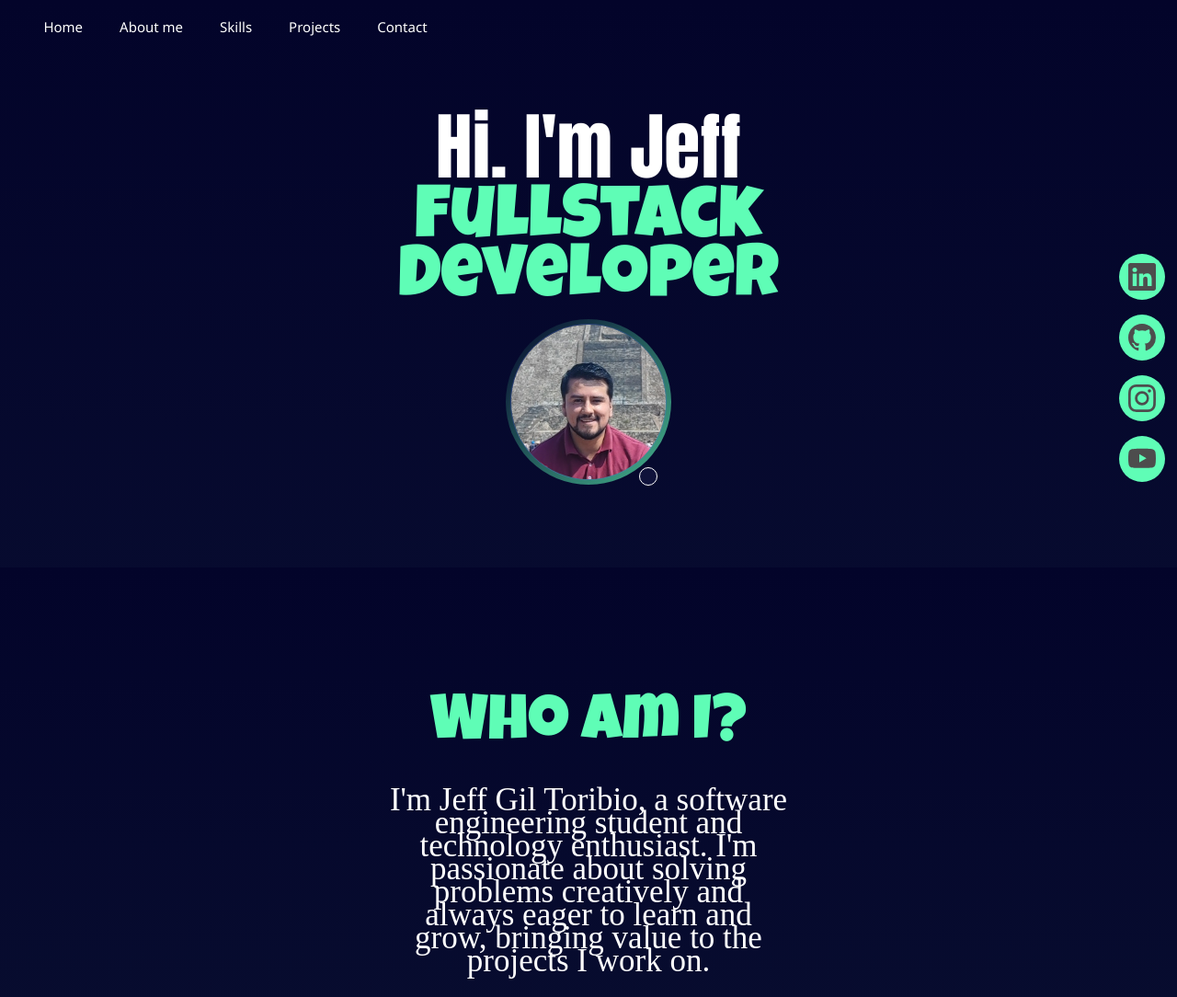
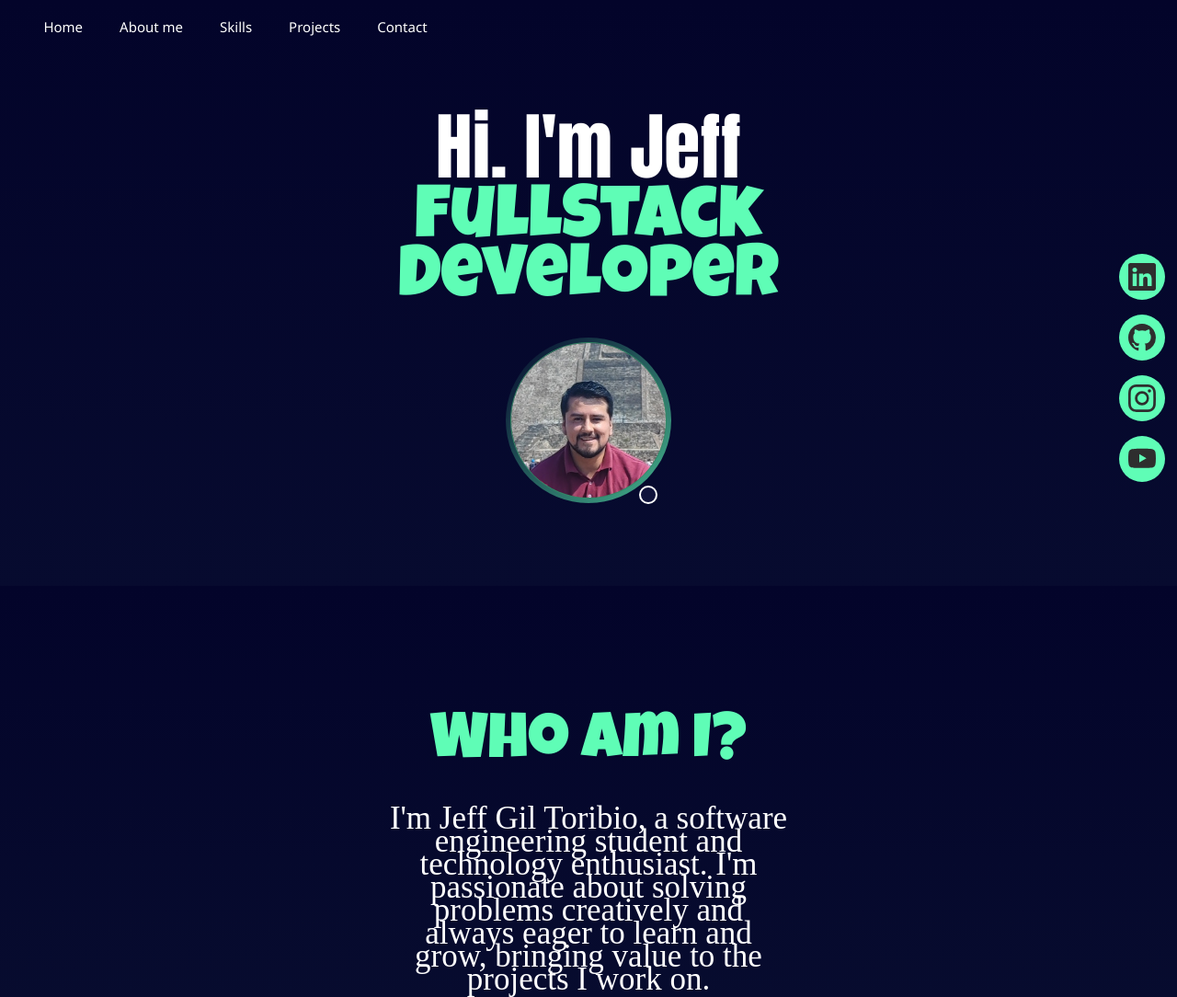
Before and after one commit to JeffStevenGT/funval-g3, a website: page Portafolio/index.html in a window 1280 px wide. Shown: the top 1084 px of the page at 92% size. Drawn offline with Linux system fonts and the light colour scheme; a web font is replaced by a local one.

Commit message:
adicionando portafolio

```diff
--- a/Portafolio/styles.css
+++ b/Portafolio/styles.css
@@ -114,12 +114,13 @@ h2 {
   animation: float 4s ease-in-out infinite;
   width: 170px;
   height: 170px;
+  margin-top: 20px;
 }
 .foto-perfil {
   width: var(--size); height: var(--size);
   border-radius: 50%;
   object-fit: cover;
-  border: 1px solid rgba(99, 102, 241, 0.3);
+  border: 1px solid #348864;
   transition: all 0.3s ease;
   width: 170px;
   height: 170px;
@@ -140,7 +141,7 @@ h2 {
   width: 20px;
   height: 20px;
   background: rgba(27, 28, 73, 0.493);
-  border: 1.7px solid #fff;
+  border: 2px solid #fff;
   border-radius: 100%;
   right: 10px;
   animation: pulse 2s infinite;
@@ -756,27 +757,6 @@ h4 {
 }
 
 
-/* dhdh
-h1rth
-ertert
-ert
-ert
-ert
-re
-tableert
-ert
-
-ert
-ert
-er
-tableert
-th
-
-h */
-
-
-
-
 ul {
   list-style: none;
 }
@@ -831,7 +811,7 @@ margin: 0;
   width: 50px;
   height: 50px;
   border-radius: 50%;
-  color: #4d4d4d;
+  color: #2e2e2e;
   background-color: #5ffdb6;
   transition: all 0.3s ease-in-out;
 }
```
Also changed, not shown: index.html (+8 -7 lines).
